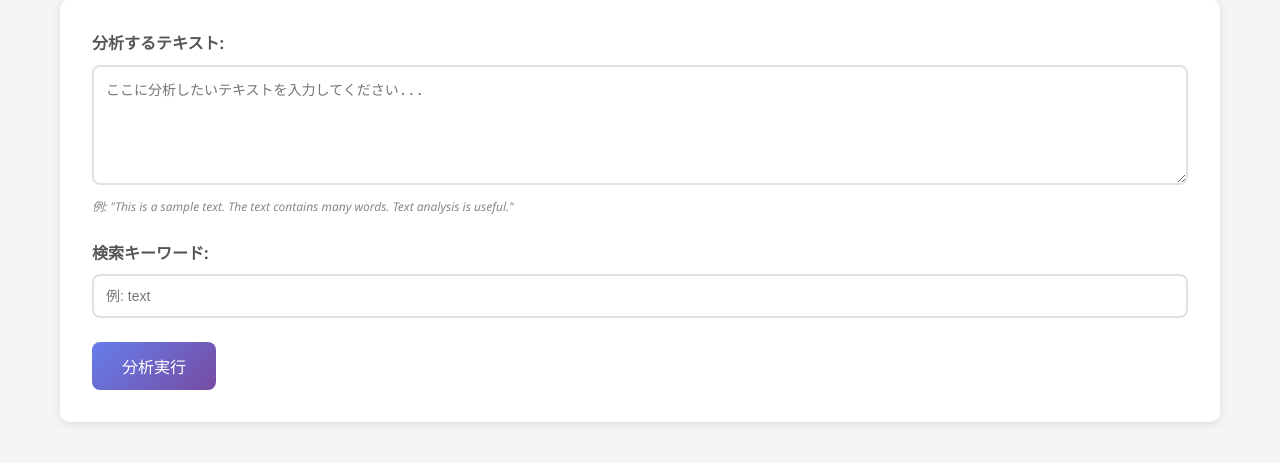
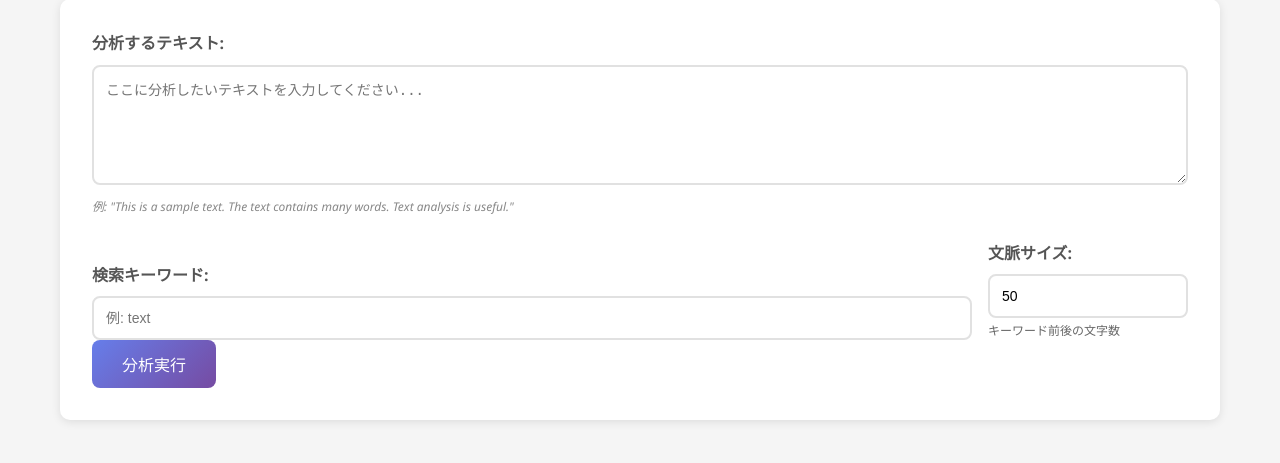
Before and after one commit to takuyakubo/python-kwic-web-ui, a Flask app: page / in a window 1280 px wide. Shown: the part 217-680 px from the top of the page. Run offline with Flask 3, Linux system fonts and the light colour scheme.

Commit message:
Enhance web UI with context size control and better layout

```diff
--- a/templates/index.html
+++ b/templates/index.html
@@ -56,6 +56,21 @@
             margin-bottom: 1.5rem;
         }
 
+        .form-row {
+            display: flex;
+            gap: 1rem;
+            align-items: end;
+        }
+
+        .form-row .form-group {
+            flex: 1;
+            margin-bottom: 0;
+        }
+
+        .form-row .form-group:last-child {
+            flex: 0 0 200px;
+        }
+
         label {
             display: block;
             margin-bottom: 0.5rem;
@@ -63,7 +78,7 @@
             color: #555;
         }
 
-        textarea, input[type="text"] {
+        textarea, input[type="text"], input[type="number"] {
             width: 100%;
             padding: 12px;
             border: 2px solid #e1e1e1;
@@ -72,7 +87,7 @@
             transition: border-color 0.3s ease;
         }
 
-        textarea:focus, input[type="text"]:focus {
+        textarea:focus, input[type="text"]:focus, input[type="number"]:focus {
             outline: none;
             border-color: #667eea;
         }
@@ -138,6 +153,7 @@
             font-family: 'Courier New', monospace;
             font-size: 14px;
             line-height: 1.4;
+            word-wrap: break-word;
         }
 
         .left-context {
@@ -156,10 +172,12 @@
             color: #666;
         }
 
-        .line-number {
+        .line-info {
             font-size: 12px;
             color: #999;
             margin-top: 5px;
+            display: flex;
+            justify-content: space-between;
         }
 
         .loading {
@@ -185,6 +203,12 @@
             font-style: italic;
         }
 
+        .help-text {
+            font-size: 12px;
+            color: #666;
+            margin-top: 3px;
+        }
+
         @media (max-width: 768px) {
             .container {
                 padding: 10px;
@@ -196,6 +220,14 @@
 
             .input-section, .results-section {
                 padding: 1.5rem;
+            }
+
+            .form-row {
+                flex-direction: column;
+            }
+
+            .form-row .form-group:last-child {
+                flex: 1;
             }
         }
     </style>
@@ -215,9 +247,17 @@
                     <div class="sample-text">例: "This is a sample text. The text contains many words. Text analysis is useful."</div>
                 </div>
 
-                <div class="form-group">
-                    <label for="keyword">検索キーワード:</label>
-                    <input type="text" id="keyword" name="keyword" placeholder="例: text" required>
+                <div class="form-row">
+                    <div class="form-group">
+                        <label for="keyword">検索キーワード:</label>
+                        <input type="text" id="keyword" name="keyword" placeholder="例: text" required>
+                    </div>
+
+                    <div class="form-group">
+                        <label for="contextSize">文脈サイズ:</label>
+                        <input type="number" id="contextSize" name="contextSize" min="10" max="200" value="50" placeholder="50">
+                        <div class="help-text">キーワード前後の文字数</div>
+                    </div>
                 </div>
 
                 <button type="submit" class="btn" id="analyzeBtn">分析実行</button>
@@ -243,6 +283,7 @@
 
             const text = document.getElementById('text').value;
             const keyword = document.getElementById('keyword').value;
+            const contextSize = parseInt(document.getElementById('contextSize').value) || 50;
             const loadingEl = document.getElementById('loading');
             const resultsSection = document.getElementById('resultsSection');
             const resultsEl = document.getElementById('results');
@@ -261,14 +302,18 @@
                     headers: {
                         'Content-Type': 'application/json',
                     },
-                    body: JSON.stringify({ text, keyword })
+                    body: JSON.stringify({
+                        text: text,
+                        keyword: keyword,
+                        context_size: contextSize
+                    })
                 });
 
                 const data = await response.json();
 
                 if (data.success) {
                     // 結果を表示
-                    resultsCount.textContent = `${data.total_matches} 件の一致`;
+                    resultsCount.textContent = `"${data.keyword_searched}" に対して ${data.total_matches} 件の一致`;
 
                     if (data.results.length > 0) {
                         data.results.forEach((result, index) => {
@@ -280,7 +325,10 @@
                                     <span class="keyword">${escapeHtml(result.keyword)}</span>
                                     <span class="right-context">${escapeHtml(result.right_context)}</span>
                                 </div>
-                                ${result.line_number ? `<div class="line-number">行 ${result.line_number}</div>` : ''}
+                                <div class="line-info">
+                                    ${result.line_number ? `<span>行 ${result.line_number}</span>` : '<span></span>'}
+                                    <span>マッチ ${index + 1}</span>
+                                </div>
                             `;
                             resultsEl.appendChild(resultDiv);
                         });
```
